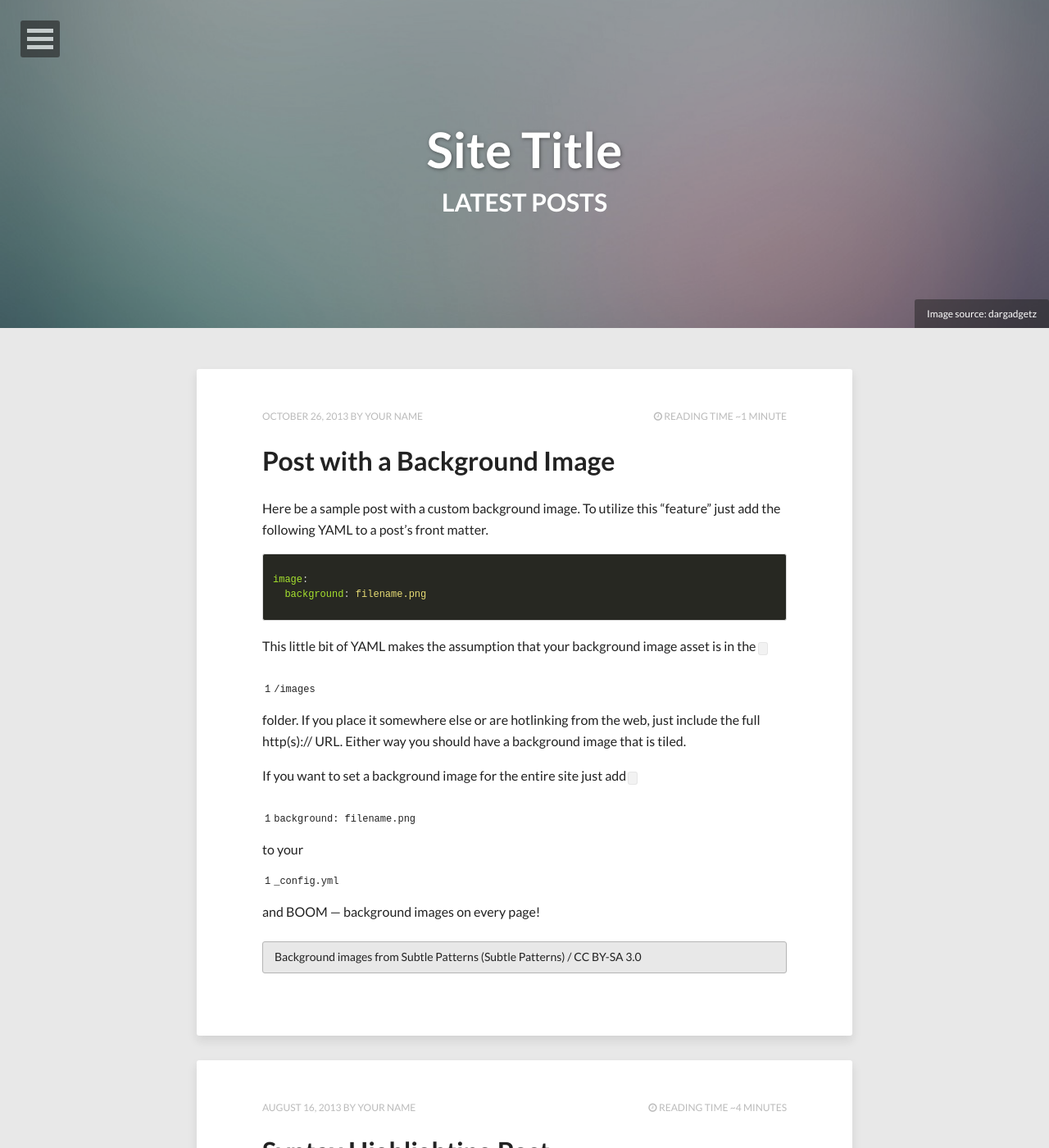
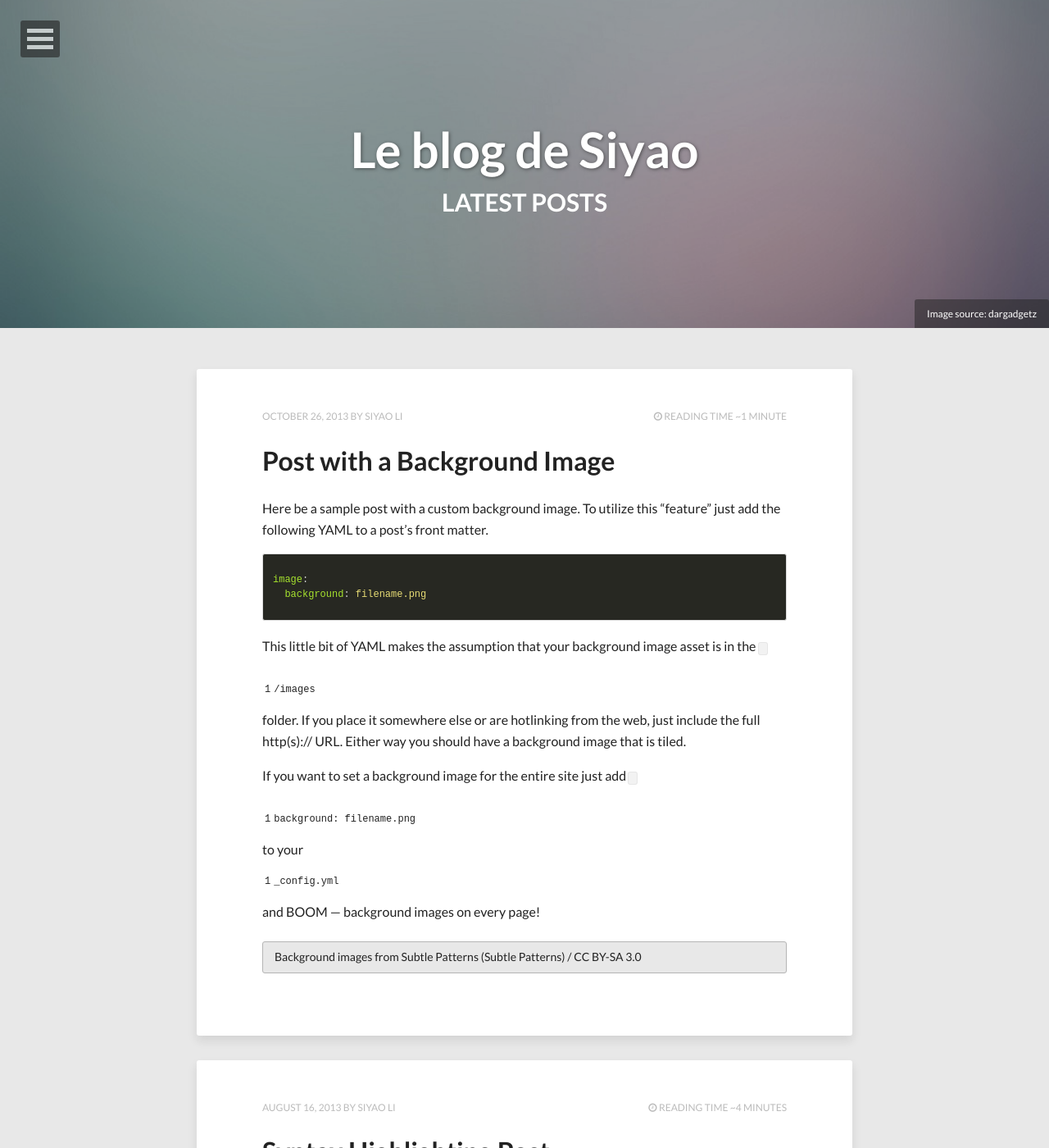
Before and after one commit to si-yao/si-yao.github.io, a Jekyll site: the page built from index.html, in a window 1280 px wide and 1400 px high. Shown: the whole window at 82% size. Built offline with Jekyll 4.4.1, drawn with Linux system fonts in a browser that asks for light colours; nearby versions of some CDN libraries; the list of posts is cut into pages by our own code; some of the changed text lies outside the part shown.

Commit message:
config changed

```diff
--- a/_config.yml
+++ b/_config.yml
@@ -1,23 +1,23 @@
-title:            Site Title
-description:      Describe your website here.
+title:            Le blog de Siyao
+description:      My lovely blog shows me to the universe.
 disqus_shortname:
 reading_time:     true
 words_per_minute: 200
 #Your site's domain goes here. Leave localhost server or blank when working locally.
 url:              http://si-yao.github.io
-
+#url:              http://0.0.0.0:4000
 # Owner/author information
 owner:
-  name:           Your Name
-  avatar:         avatar.jpg
-  bio:            "Your bio goes here. It shouldn't be super long but a good two sentences or two should suffice."
-  email:          you@email.com
+  name:           Siyao Li
+  avatar:         siyao.jpg
+  bio:            "The crazy individual enjoys his crazy life at Columbia University, learning the unknown, pursuing the unreachable."
+  email:          echo c2wzNzY2QGNvbHVtYmlhLmVkdQo= | base64 -D
   # Social networking links used in footer. Update and remove as you like.
   twitter:
   facebook:
   github:
   stackexchange:
-  linkedin:
+  linkedin:      Siyao Li
   instagram:
   flickr:
   tumblr:
```
